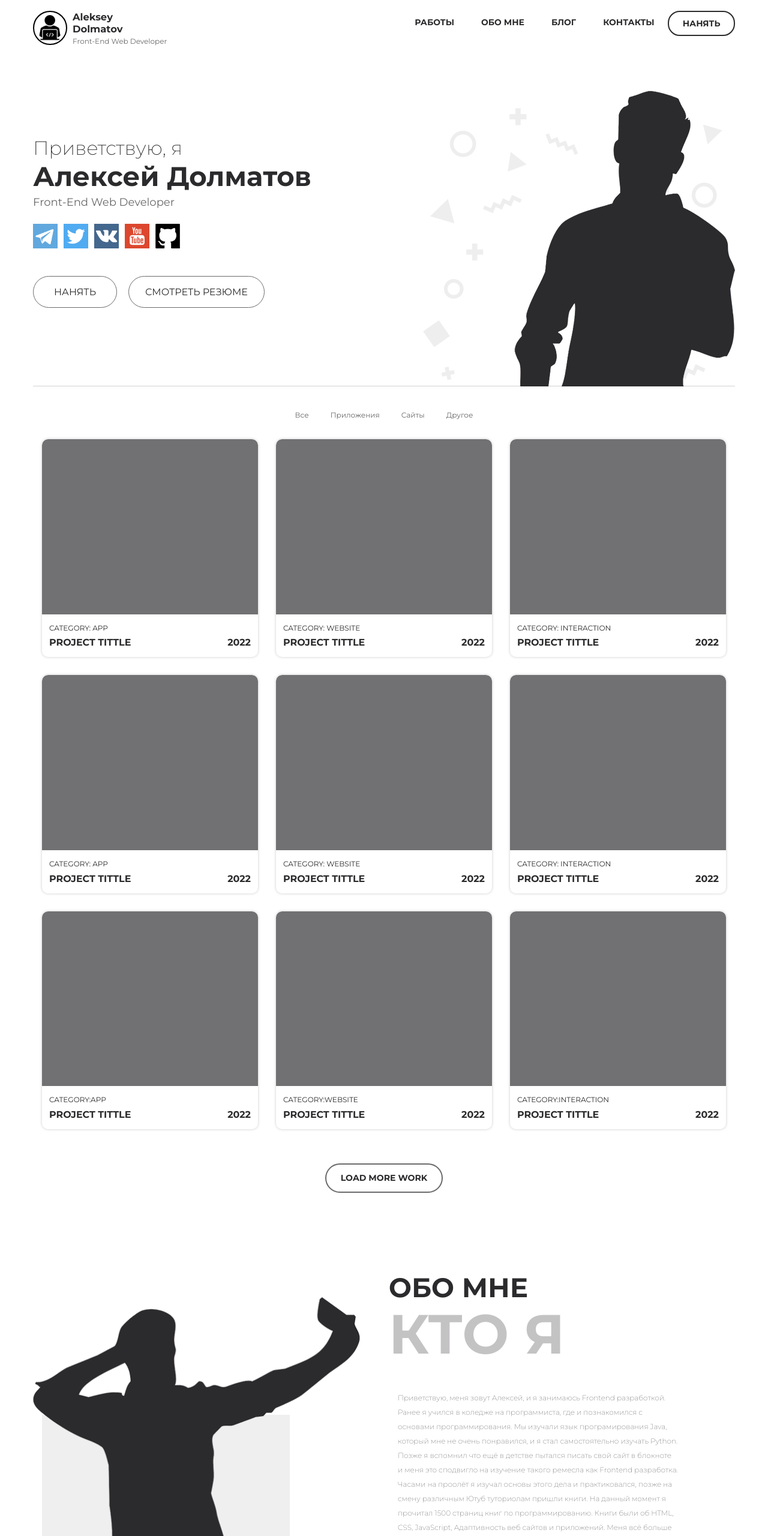
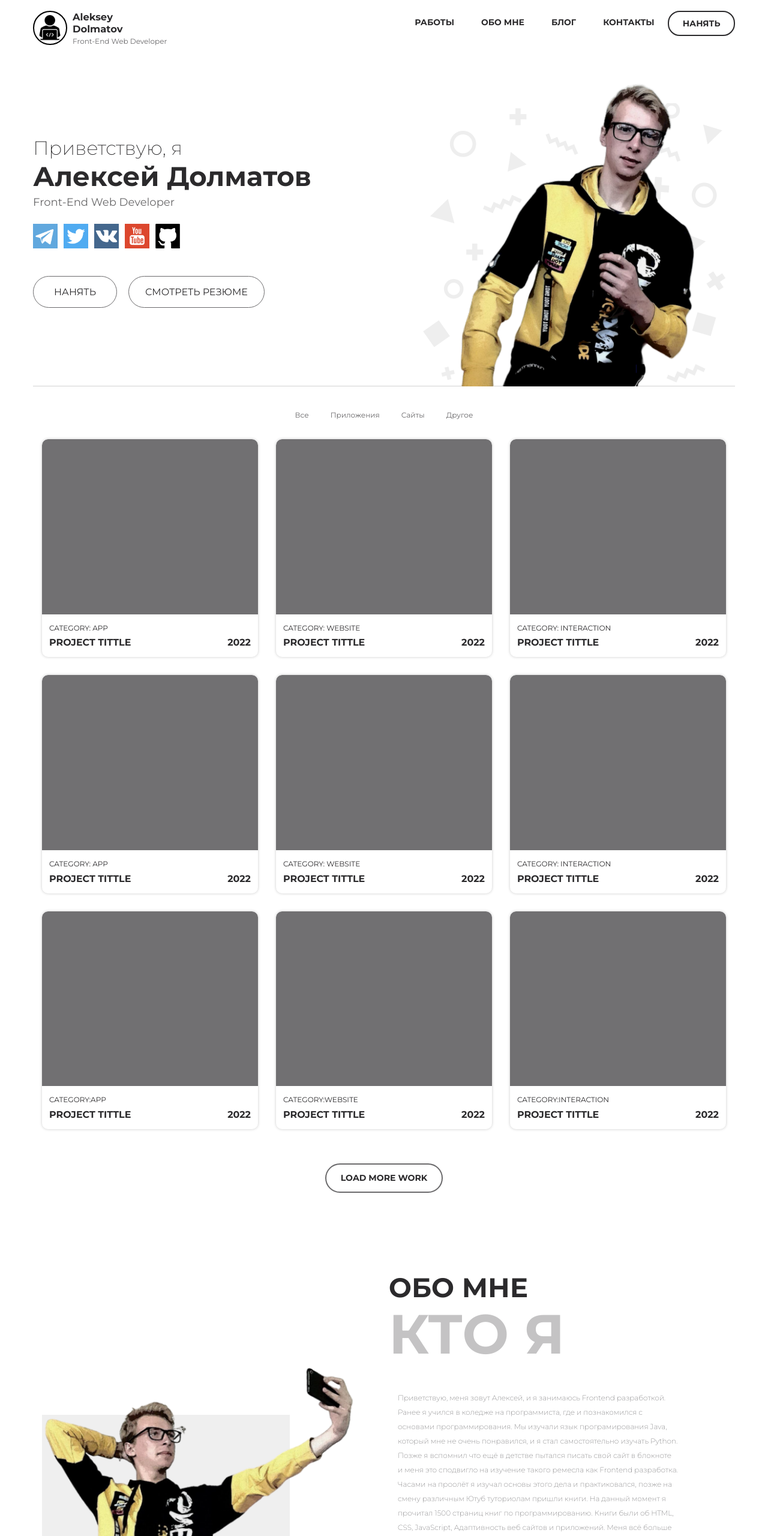
Before and after one commit to aleksDol/Portfolio, a plain HTML site: page index.html in a window 1280 px wide. Shown: the top 2560 px of the page at 60% size. Drawn offline with nearby package versions, Linux system fonts and the light colour scheme.

Commit message:
добавлены фото

```diff
--- a/css/blocks/intro.less
+++ b/css/blocks/intro.less
@@ -70,8 +70,9 @@
 .intro__photo{
     position: absolute;
     bottom: -1px;
-    right: 0;
+    right: 30px;
     z-index: 1;
+    max-width: 450px;
     @media @tablet{
         max-width: 250px;
     }
--- a/index.html
+++ b/index.html
@@ -77,7 +77,7 @@
                     <button class="btn" type="button" data-modal="#modal_resume">смотреть резюме</button>
                 </div>
 
-                        <img class="intro__photo" src="images/intro-photo.png" alt="">
+                        <img class="intro__photo" src="images/intro-photo2.png" alt="">
 
             </div>
         </div>
@@ -225,7 +225,7 @@
         <div class="container">
             <div class="about__inner">
                 <div class="about__photo">
-                    <img class="img" src="images/about-me.png" alt="">
+                    <img class="img" src="images/about-me2.png" alt="">
                 </div>
                 <div class="about__content">
                     <h3 class="about__tittle">ОБО МНЕ</h3>
@@ -421,18 +421,17 @@
                     <img class="modal__close-button" src="images/clos-icon.png" alt="">
                 </button>
                 <div id="modal_content-id" class="modal_content">
-                    <h3 class="modal__tittle text-center">RESUME</h3>
+                    <h3 class="modal__tittle text-center">РЕЗЮМЕ</h3>
 
                     <div class="text-center">
                         <a href="#" download="/images/resume.png" class="btn btn--thin">СКАЧАТЬ PDF</a>
                     <a onClick="javascript:CallPrint('tili')" class="btn btn--thin">ПЕЧАТЬ</a>
                     </div>
 
-
                     <div id="tili" class="timeline">
                         <!--Верстаем левую сторону резюме-->
                         <div class="timeline__col timeline__col--left">
-                            <div class="timeline__tittle">Опыт</div>
+                            <div class="timeline__tittle">Инфо</div>
 
                             <div class="timeline__item">
                                 <time class="timeline__date">2018 - <b>Первый сайт</b></time>
```
Also changed, not shown: css/style.css, images/about-me2.png (added), images/intro-photo2.png (added), sourses/slick-1.8.1/slick/slick-theme.css, sourses/slick-1.8.1/slick/slick.css, 2 other files.
